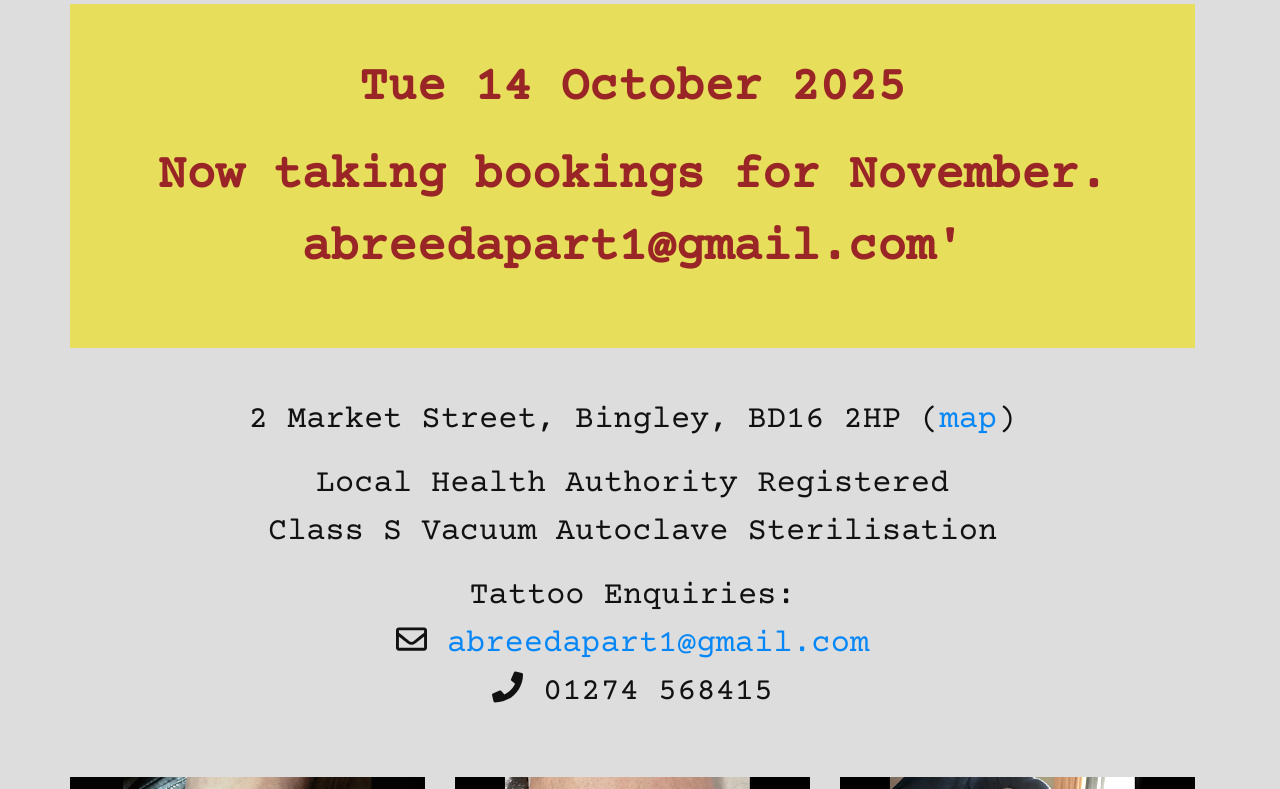
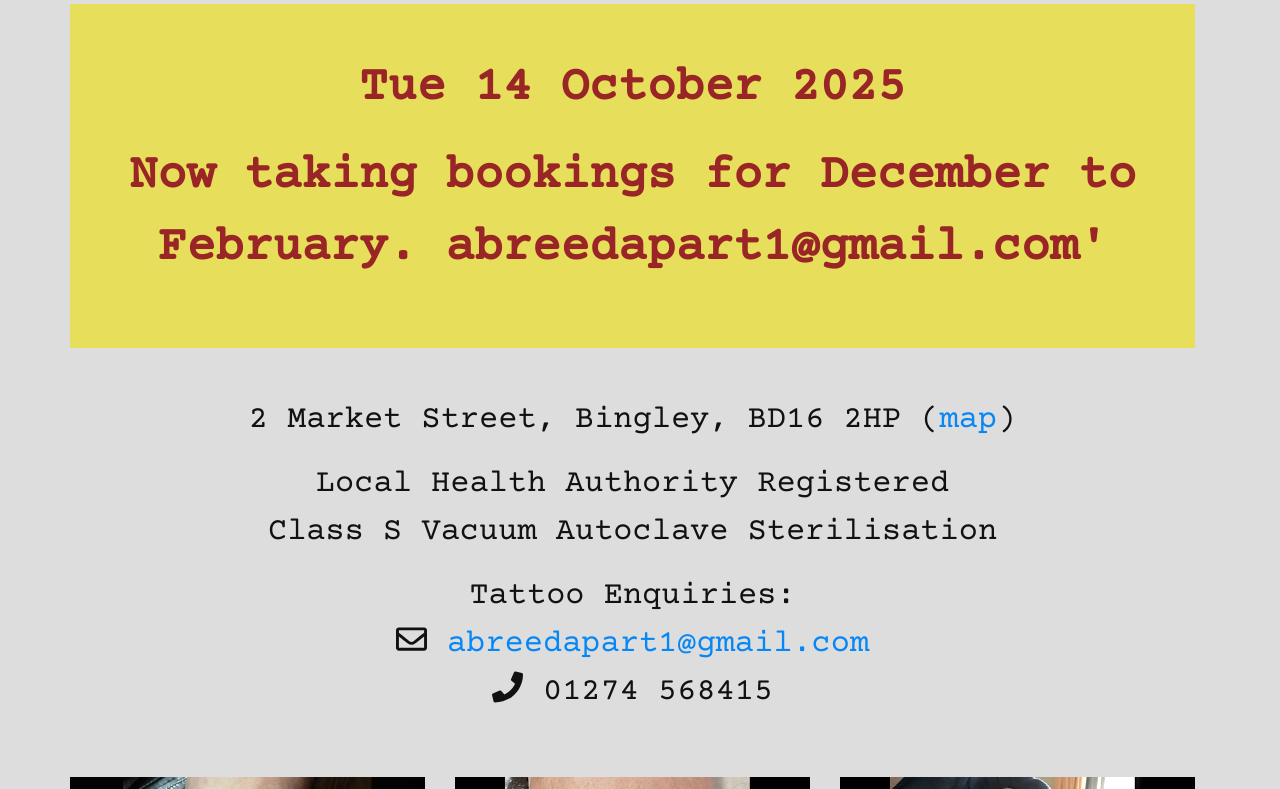
Before and after one commit to caprenter/abreedapart, a Jekyll site: the page built from index.md, in a window 1280 px wide and 900 px high, scrolled down 867 px, cut to the strip 111-900 px from the top of the window. Built offline with Jekyll 4.4.1, drawn with Linux system fonts in a browser that asks for light colours; nearby versions of some CDN libraries.

Commit message:
Update index.md

```diff
--- a/index.md
+++ b/index.md
@@ -2,7 +2,7 @@
 layout: default
 title: Home
 content-description: "A Breed Apart Tattoo Studio, Bingley, West Yorkshire, Established in 2010, Specialising in Black and grey realism."
-open-today-message: "Now taking bookings for November. abreedapart1@gmail.com'"
+open-today-message: "Now taking bookings for December to February. abreedapart1@gmail.com'"
 ---
 
 <div class="main-image" markdown="1">
```
